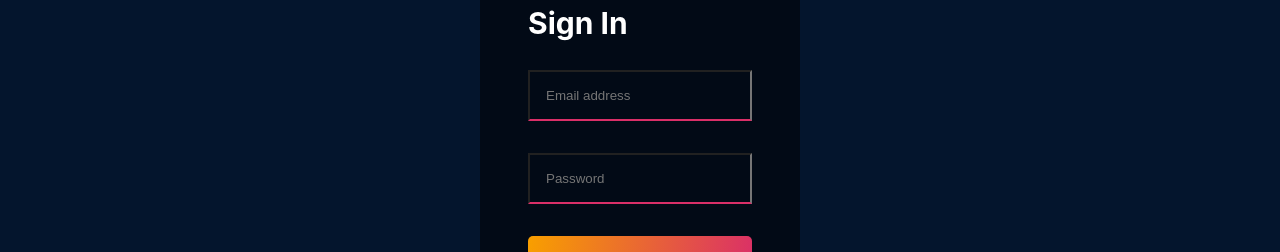
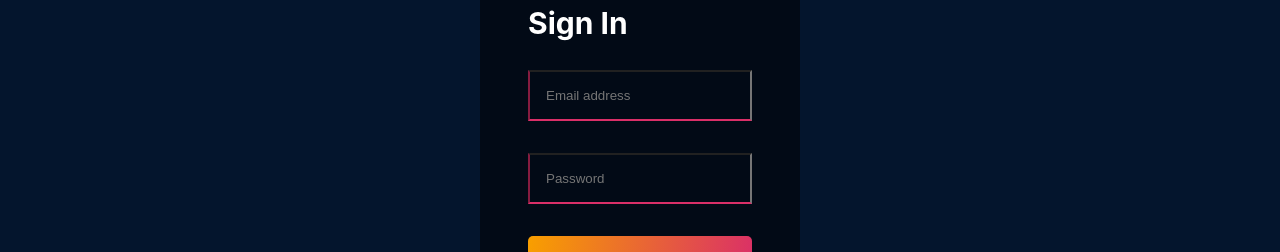
Before and after one commit to jhAman-9/MovieX, a React (Vite) app: page / in a window 1280 px wide. Shown: the part 221-473 px from the top of the page. Built offline with nearby package versions, Linux system fonts and the light colour scheme; no server answers.

Commit message:
Input border added 😊

```diff
--- a/src/pages/logIn/style.scss
+++ b/src/pages/logIn/style.scss
@@ -33,6 +33,7 @@
     &:valid {
       outline: 0;
       border-bottom-color: var(--pink);
+      border-left-color: var(--pink);
       background-color: transparent;
     }
 
```
